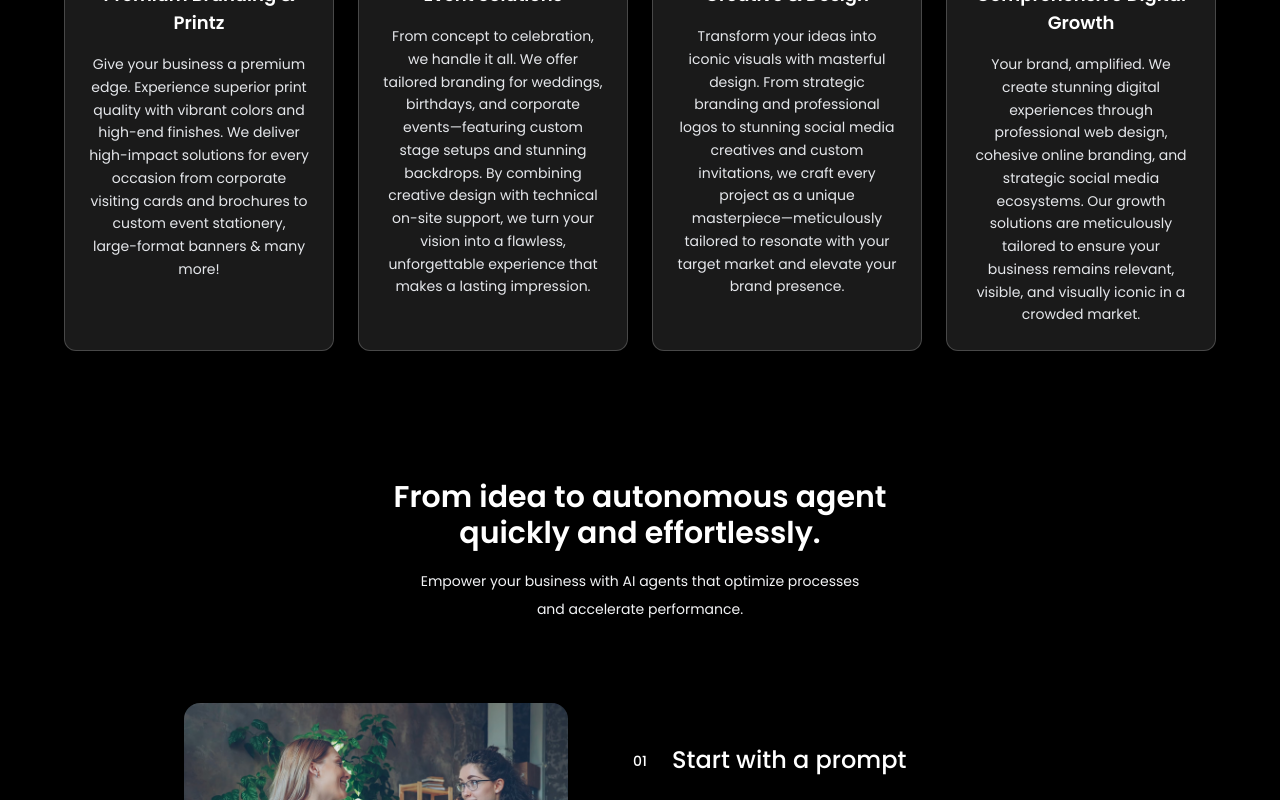
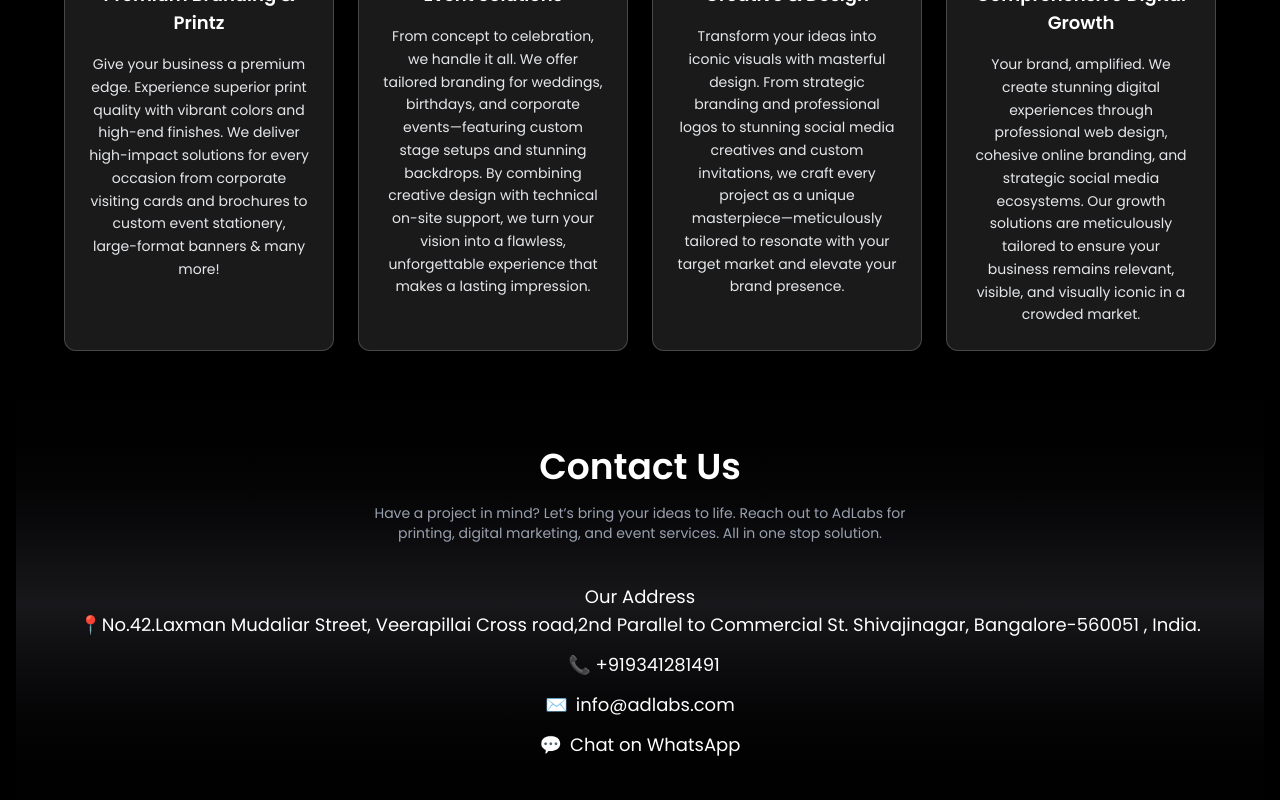
Before and after one commit to vinutha2003/Adlabs-reactjs, a React (Vite) app: page / in a window 1280 px wide. Shown: the part 2000-2800 px from the top of the page. Built offline with nearby package versions, Linux system fonts and the light colour scheme.

Commit message:
Updated files before pull

```diff
--- a/package.json
+++ b/package.json
@@ -1,5 +1,5 @@
 {
-  "name": "reactjs",
+  "name": "AdLabs",
   "private": true,
   "version": "0.0.0",
   "type": "module",
--- a/src/App.jsx
+++ b/src/App.jsx
@@ -2,15 +2,17 @@ import LenisScroll from "./components/lenis-scroll";
 import Navbar from "./components/navbar";
 import Footer from "./components/footer";
 import AboutSection from "./sections/about-section";
+import ContactSection from "./sections/contact-section";
+
 
 import HeroSection from "./sections/hero-section";
-import FaqSection from "./sections/faq-section";
+// import FaqSection from "./sections/faq-section";
 // import TrustedCompanies from "./sections/trusted-companies";
 import Features from "./sections/services";
-import WorkflowSteps from "./sections/workflow-steps";
-import Testimonials from "./sections/testimonials";
-import PricingPlans from "./sections/pricing-plans";
-import CallToAction from "./sections/call-to-action";
+// import WorkflowSteps from "./sections/workflow-steps";
+// import Testimonials from "./sections/testimonials";
+// import PricingPlans from "./sections/pricing-plans";
+// import CallToAction from "./sections/call-to-action";
 
 export default function App() {
     return (
@@ -27,11 +29,13 @@ export default function App() {
                 { <AboutSection />  }
                 {/* <TrustedCompanies /> */}
                 <Features />
-                <WorkflowSteps />
-                <Testimonials />
-                <FaqSection />
-                <PricingPlans />
-                <CallToAction />
+                {/* <WorkflowSteps /> */}
+                {/* <Testimonials /> */}
+                {/* <FaqSection /> */}
+                {/* <PricingPlans /> */}
+                {/* <CallToAction /> */}
+                <ContactSection />
+
             </main>
             <Footer />
         </>
--- a/src/components/navbar.jsx
+++ b/src/components/navbar.jsx
@@ -54,7 +54,7 @@ export default function Navbar() {
                         </a>
                     ))}
                     <a href='/' className='btn glass'>
-                        Sign Up
+                        Get Started
                     </a>
                 </div>
 
@@ -72,7 +72,7 @@ export default function Navbar() {
 
 
                 <a href='/' className='btn glass' onClick={() => setIsOpen(false)}>
-                    Sign Up
+                      Get Started
                 </a>
 
                 <button onClick={() => setIsOpen(false)} className='rounded-md p-2 glass'>
--- /dev/null
+++ b/src/sections/contact-section.jsx
@@ -0,0 +1,51 @@
+export default function ContactSection() {
+  return (
+    <section
+      id="contact"
+      className="py-24 px-6 text-center bg-gradient-to-b from-black via-zinc-900 to-black text-white"
+    >
+      <h2 className="text-3xl md:text-4xl font-semibold">
+        Contact Us
+      </h2>
+
+      <p className="mt-4 text-gray-400 max-w-xl mx-auto">
+        Have a project in mind? Let’s bring your ideas to life.
+        Reach out to AdLabs for printing, digital marketing,
+        and event services. All in one stop solution.
+      </p>
+
+      <div className="mt-10 space-y-3 text-lg">
+
+        <p> Our Address <br/>
+        📍No.42.Laxman Mudaliar Street, Veerapillai Cross road,2nd Parallel to Commercial St. Shivajinagar, Bangalore-560051 , India.</p>
+
+        <p>
+
+          <a href="📞 +91 9341281491
+" className="ml-2 hover:text-orange-400">
+           📞 +919341281491
+          </a>
+        </p>
+
+        <p>
+          ✉️
+          <a href="📩 : info@adlabs.com" className="ml-2 hover:text-orange-400">
+            info@adlabs.com
+          </a>
+        </p>
+
+        <p>
+          💬
+          <a
+            href="https://wa.me/9341281491"
+            target="_blank"
+            className="ml-2 hover:text-green-400"
+          >
+            Chat on WhatsApp
+          </a>
+        </p>
+
+      </div>
+    </section>
+  );
+}
```
